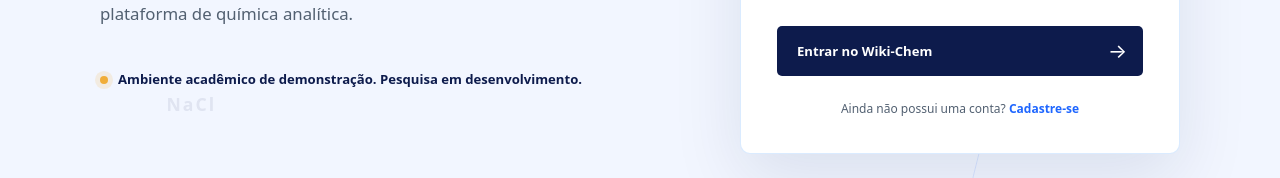
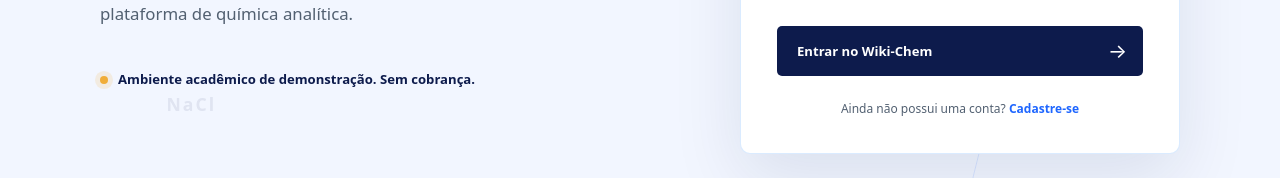
Before and after one commit to dernivaljr/wiki-chem, a React (Vite) app in the folder frontend/: page /login in a window 1280 px wide. Shown: the part 598-776 px from the top of the page. Built offline with nearby package versions, Linux system fonts and the light colour scheme; no server answers.

Commit message:
fix: align demo messaging with implemented checkout and research

```diff
--- a/frontend/src/pages/Admin/OfferManager.tsx
+++ b/frontend/src/pages/Admin/OfferManager.tsx
@@ -63,7 +63,7 @@
 }
 export default function OfferSection({ methodologyId }: { methodologyId: string }) {
   const [open, setOpen] = useState(false)
-  return <section className="admin-card" aria-label="Administração comercial"><h2>Oferta e preços</h2><p>Ativação exige conteúdo publicado, revisado e autorizado, além de preço vigente. Checkout e pedidos não estão implementados.</p>
+  return <section className="admin-card" aria-label="Administração comercial"><h2>Oferta e preços</h2><p>Ativação exige conteúdo publicado, revisado e autorizado, além de preço vigente. Checkout e pedidos são demonstrativos, sem cobrança.</p>
     <button type="button" aria-expanded={open} onClick={() => setOpen(!open)}>Gerenciar oferta e preços</button>
     {open && <OfferManager methodologyId={methodologyId} />}
   </section>
--- a/frontend/src/pages/Login/Login.tsx
+++ b/frontend/src/pages/Login/Login.tsx
@@ -66,7 +66,7 @@
 					</p>
 					<div className="auth__note">
 						<span className="auth__note-dot" />
-						<span>Ambiente acadêmico de demonstração. Pesquisa em desenvolvimento.</span>
+						<span>Ambiente acadêmico de demonstração. Sem cobrança.</span>
 					</div>
 				</div>
 
```
Also changed, not shown: 1 other file (tests, documents, lock files or other folders).
